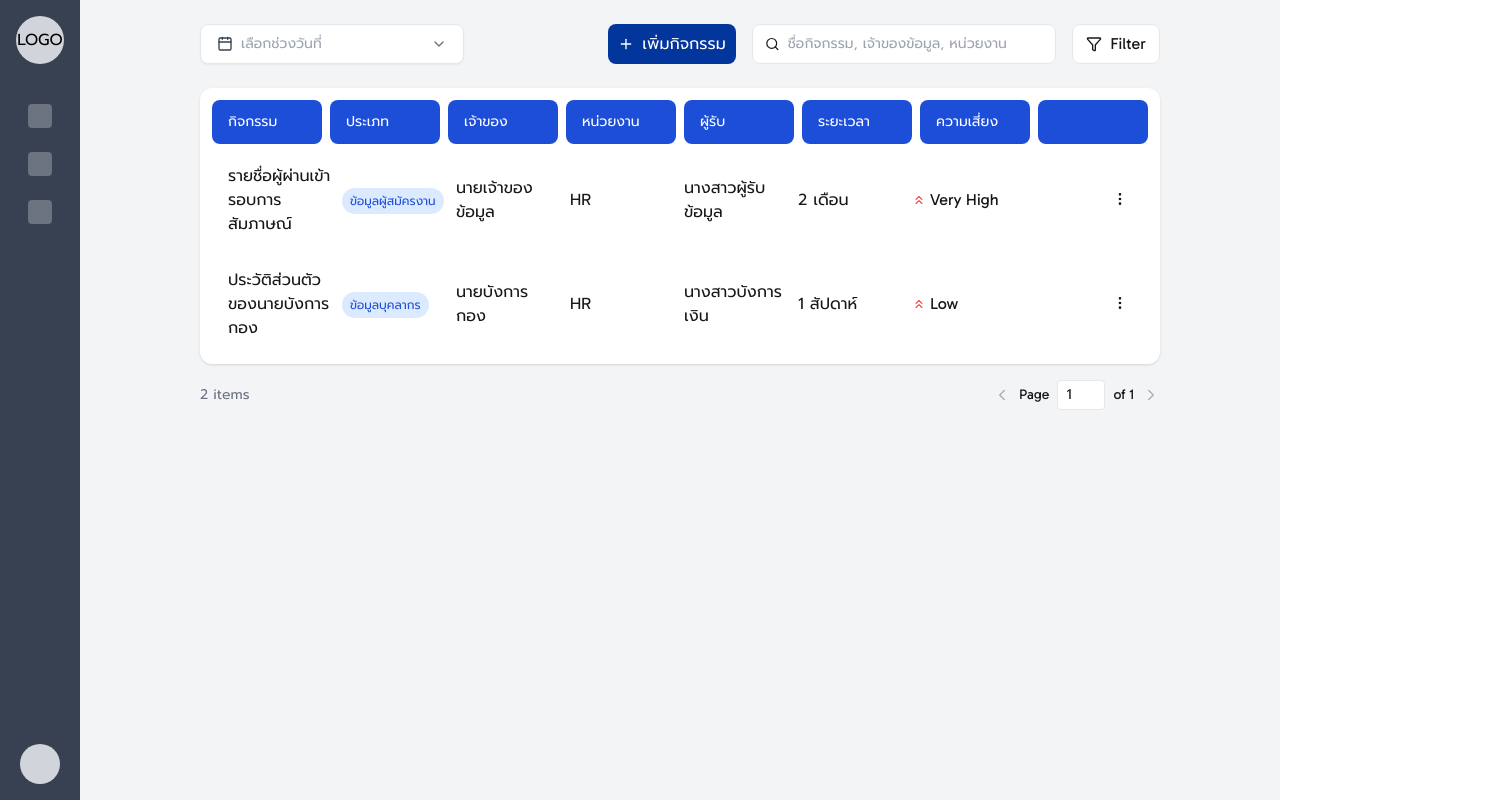
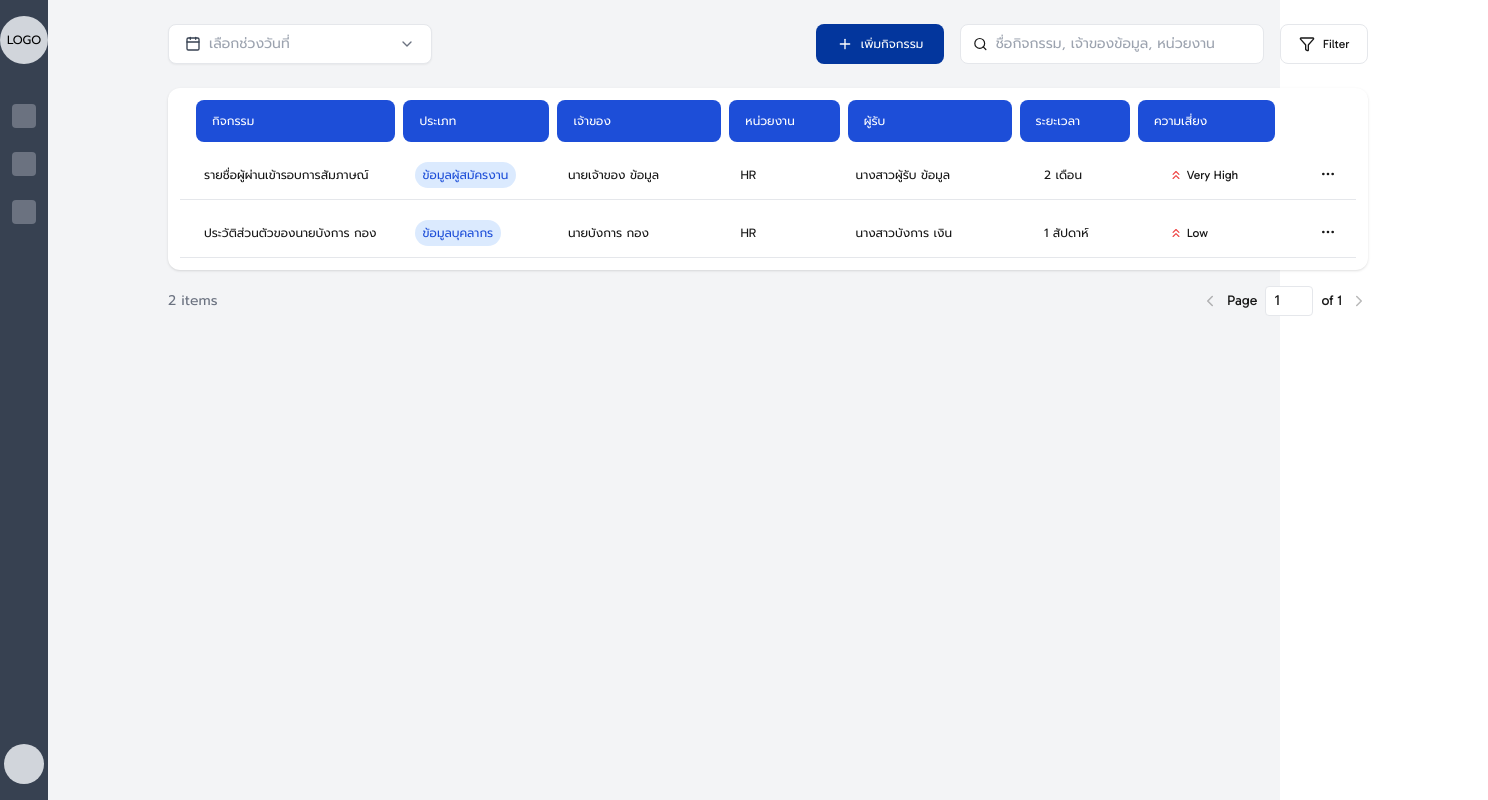
Before and after one commit to thiprada17/ROPA, a Next.js app in the folder frontend/: page /Ropa in a window 1280 px wide. Shown: the whole page, 1488 px wide, since content can reach past the window. Built offline with nearby package versions, Linux system fonts and the light colour scheme.

Commit message:
Update page.tsx

```diff
--- a/frontend/app/Ropa/page.tsx
+++ b/frontend/app/Ropa/page.tsx
@@ -12,6 +12,7 @@ import {
     ChevronDown,
     ChevronLeft,
     ChevronRight,
+    Ellipsis,
 } from "lucide-react";
 
 const data = [
@@ -180,7 +181,7 @@ export default function RopaPage() {
     });
 
     // ================= PAGINATION =================
-    const itemsPerPage = 5;
+    const itemsPerPage = 10;
     const totalItems = filteredData.length;
     const totalPages = Math.max(1, Math.ceil(totalItems / itemsPerPage));
 
@@ -194,8 +195,19 @@ export default function RopaPage() {
         setPage(1);
     }, [search]);
 
+    const col = {
+        activity: "w-[220px]",
+        type: "w-[160px]",
+        owner: "w-[180px]",
+        dept: "w-[120px]",
+        receiver: "w-[180px]",
+        retention: "w-[120px]",
+        risk: "w-[150px]",
+        action: "w-[60px]",
+    };
+
     return (
-        <div className="flex min-h-screen bg-gray-100 font-prompt">
+        <div className="flex min-h-screen bg-gray-100 font-prompt text-[12px]">
             {/* ================= Sidebar ================= */}
             <aside className="w-20 bg-gray-700 text-white flex flex-col items-center py-4">
                 <div className="w-12 h-12 bg-gray-300 rounded-full flex items-center justify-center text-black mb-6">
@@ -212,7 +224,7 @@ export default function RopaPage() {
             </aside>
 
             {/* ================= Main ================= */}
-            <main className="flex-1 px-[120px] py-6">
+            <main className="flex-1 px-[120px] py-6 max-w-[1440px] mx-auto">
                 <div className="flex flex-col md:flex-row md:justify-between gap-4">
 
                     {/* ================= DATE FILTER ================= */}
@@ -348,27 +360,34 @@ export default function RopaPage() {
                 </div>
 
                 {/* ================= TABLE ================= */}
-                <div className="mt-6 bg-white rounded-xl shadow p-3">
-
+                <div className="mt-6">
+                    <div className="bg-white rounded-xl shadow p-3">
+                        <div className="overflow-x-auto">
+                            <div className="min-w-[1100px]">
                                 {/* HEADER */}
-                    <div className="flex text-sm mb-2 gap-2">
-                        {[
-                            "กิจกรรม",
-                            "ประเภท",
-                            "เจ้าของ",
-                            "หน่วยงาน",
-                            "ผู้รับ",
-                            "ระยะเวลา",
-                            "ความเสี่ยง",
-                            "",
-                        ].map((h, i) => (
-                            <div
-                                key={i}
-                                className="flex-1 bg-blue-700 text-white px-4 py-3 rounded-lg"
-                            >
-                                {h}
+                                <div className="flex text-[12px] mb-2 px-4 gap-2">
+                                    <div className={`${col.activity} px-2 bg-blue-700 text-white px-4 py-3 rounded-lg`}>
+                                        กิจกรรม
                                     </div>
-                        ))}
+                                    <div className={`${col.type} px-2 bg-blue-700 text-white px-4 py-3 rounded-lg`}>
+                                        ประเภท
+                                    </div>
+                                    <div className={`${col.owner} px-2 bg-blue-700 text-white px-4 py-3 rounded-lg`}>
+                                        เจ้าของ
+                                    </div>
+                                    <div className={`${col.dept} px-2 bg-blue-700 text-white px-4 py-3 rounded-lg`}>
+                                        หน่วยงาน
+                                    </div>
+                                    <div className={`${col.receiver} px-2 bg-blue-700 text-white px-4 py-3 rounded-lg`}>
+                                        ผู้รับ
+                                    </div>
+                                    <div className={`${col.retention} px-2 bg-blue-700 text-white px-4 py-3 rounded-lg`}>
+                                        ระยะเวลา
+                                    </div>
+                                    <div className={`${col.risk} px-2 bg-blue-700 text-white px-4 py-3 rounded-lg`}>
+                                        ความเสี่ยง
+                                    </div>
+                                    <div className={`${col.action} px-4 py-3`} />
                                 </div>
 
                                 {/* BODY */}
@@ -377,32 +396,34 @@ export default function RopaPage() {
                                         paginatedData.map((item) => (
                                             <div
                                                 key={item.id}
-                                    className="flex items-center gap-2 px-4 py-3 hover:bg-gray-50 rounded-lg"
+                                                className="flex items-center px-4 py-3 border-b hover:bg-gray-50 transition"
                                             >
-                                    <div className="flex-1">{item.activity}</div>
+                                                <div className={`${col.activity} px-2 truncate`}>
+                                                    {item.activity}
+                                                </div>
 
-                                    <div className="flex-1">
+                                                <div className={`${col.type} px-2`}>
                                                     <span className="bg-blue-100 text-blue-700 px-2 py-1 rounded-full text-xs">
                                                         {item.type}
                                                     </span>
                                                 </div>
 
-                                    <div className="flex-1">{item.owner}</div>
-                                    <div className="flex-1">{item.department}</div>
-                                    <div className="flex-1">{item.receiver}</div>
-                                    <div className="flex-1">{item.retention}</div>
+                                                <div className={`${col.owner} px-2`}>{item.owner}</div>
 
-                                    <div className="flex-1 flex items-center gap-1">
+                                                <div className={`${col.dept} px-2`}>{item.department}</div>
+
+                                                <div className={`${col.receiver} px-2`}>{item.receiver}</div>
+
+                                                <div className={`${col.retention} px-6`}>{item.retention}</div>
+
+                                                <div className={`${col.risk} px-8 flex items-center gap-1`}>
                                                     <ChevronsUp size={14} className="text-red-500" />
                                                     <span className="font-gabarito">{item.risk}</span>
                                                 </div>
 
-                                    <div className="flex-1 text-right">
-                                        <button
-                                            onClick={() => console.log("go to detail", item.id)}
-                                            className="p-1 hover:bg-gray-200 rounded"
-                                        >
-                                            <MoreVertical size={16} />
+                                                <div className={`${col.action} text-right`}>
+                                                    <button className="p-1 hover:bg-gray-200 rounded">
+                                                        <Ellipsis size={16} />
                                                     </button>
                                                 </div>
                                             </div>
@@ -412,6 +433,9 @@ export default function RopaPage() {
                                             ไม่พบข้อมูล
                                         </div>
                                     )}
+                                </div>
+                            </div>
+                        </div>
                     </div>
                 </div>
 
```
Lines whose indentation alone changed are shown as unchanged.
